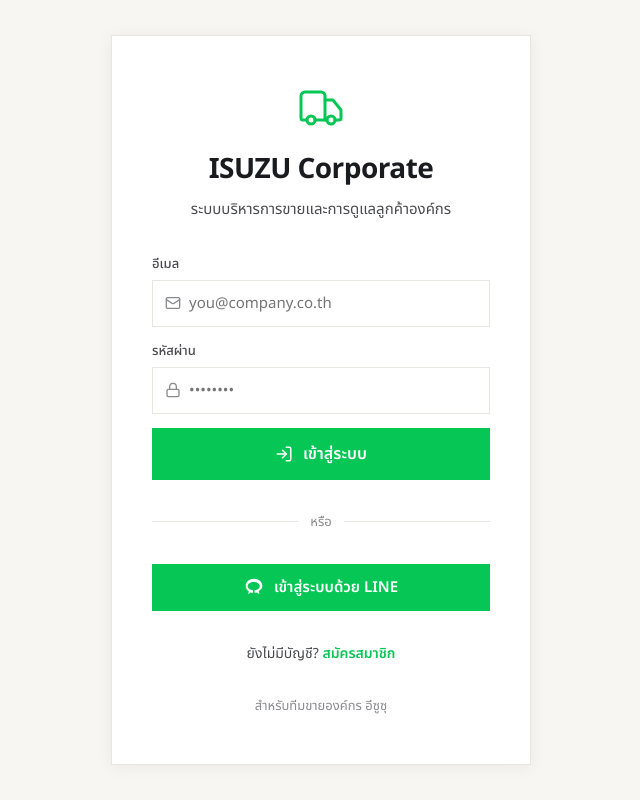
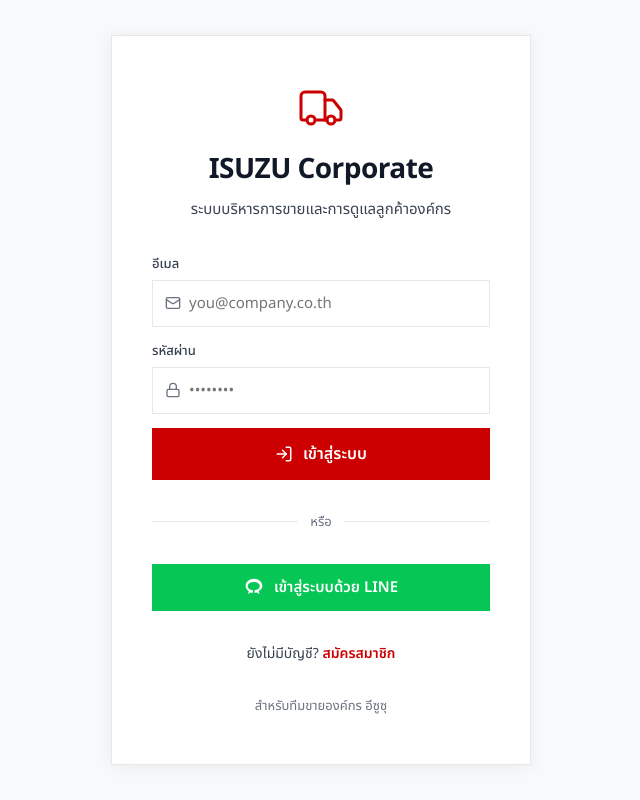
Before and after one commit to nattabhong/isuzu-corporate, a React (Vite) app in the folder packages/frontend/: page / in a window 1280 px wide. Shown: the whole page, without its empty margins (319-959 px from the left). Built offline with nearby package versions, Linux system fonts and the light colour scheme; no server answers.

Commit message:
feat(ui): redesign UI to ISUZU Corporate Red & White theme

```diff
--- a/packages/frontend/src/components/Sidebar.tsx
+++ b/packages/frontend/src/components/Sidebar.tsx
@@ -1,5 +1,5 @@
 import { NavLink } from 'react-router-dom'
-import { LayoutDashboard, Building2, MapPin, Phone, TrendingUp, BarChart3, Settings } from 'lucide-react'
+import { LayoutDashboard, Building2, MapPin, Phone, TrendingUp, BarChart3, Settings, Truck } from 'lucide-react'
 
 interface SidebarProps {
   role: 'manager' | 'sales_rep'
@@ -23,6 +23,10 @@
 
   return (
     <aside className="sidebar">
+      <div className="sidebar-brand">
+        <Truck size={22} color="var(--accent)" />
+        <span>ISUZU Corporate</span>
+      </div>
       <nav>
         <ul>
           {items.map((item) => (
--- a/packages/frontend/src/index.css
+++ b/packages/frontend/src/index.css
@@ -1,18 +1,20 @@
 @import url('https://fonts.googleapis.com/css2?family=Noto+Sans+Thai:wght@300;400;500;600;700&display=swap');
 
 :root {
-  --bg: #F7F6F2;
-  --bg-2: #EFEDE8;
+  --bg: #F8F9FA;
+  --bg-2: #F1F3F5;
   --surface: #FFFFFF;
-  --fg: #1A1B1E;
-  --fg-2: #4A4B4F;
-  --muted: #8A8B8F;
-  --accent: #06C755;
-  --accent-2: #059669;
-  --accent-soft: #E8F9EF;
+  --fg: #111827;
+  --fg-2: #374151;
+  --muted: #6B7280;
+  --accent: #CC0000;
+  --accent-2: #A00000;
+  --accent-soft: #FEF2F2;
+  --accent-border: #FCA5A5;
   --accent-text: #FFFFFF;
-  --border: #E8E6E0;
-  --border-2: #F0EEE8;
+  --line-green: #06C755;
+  --border: #E5E7EB;
+  --border-2: #F3F4F6;
   --font: 'Noto Sans Thai', sans-serif;
   --space-xs: 4px;
   --space-sm: 8px;
@@ -519,7 +521,7 @@
 .login-button:hover {
   background: var(--accent-2);
   transform: translateY(-1px);
-  box-shadow: 0 4px 12px rgba(6, 199, 85, 0.3);
+  box-shadow: 0 4px 12px rgba(204, 0, 0, 0.25);
 }
 
 .login-button:active {
@@ -2208,10 +2210,23 @@
   border-right: 1px solid var(--border);
   display: flex;
   flex-direction: column;
-  padding: var(--space-lg) 0;
+  padding: 0 0 var(--space-lg) 0;
   height: 100vh;
   position: sticky;
   top: 0;
+}
+
+.sidebar-brand {
+  display: flex;
+  align-items: center;
+  gap: 10px;
+  padding: 20px;
+  font-size: 1.125rem;
+  font-weight: 700;
+  color: var(--fg);
+  border-bottom: 1px solid var(--border);
+  margin-bottom: 12px;
+  letter-spacing: -0.01em;
 }
 
 .sidebar nav ul {
```
